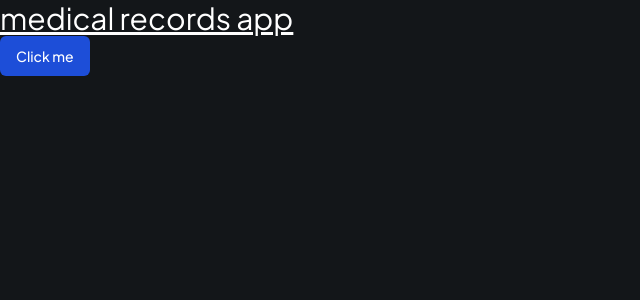
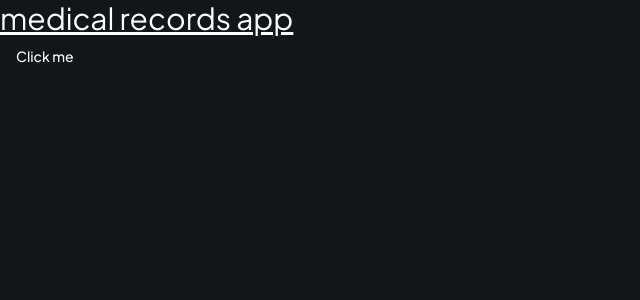
Before and after one commit to tnyandoro/health_haven, a Next.js app: page / in a window 1280 px wide. Shown: the top 300 px of the page, without its empty margins (0-640 px from the left). Built offline with nearby package versions, Linux system fonts and the light colour scheme.

Commit message:
Add dark theme shadcn

```diff
--- a/app/layout.tsx
+++ b/app/layout.tsx
@@ -1,6 +1,7 @@
 import type { Metadata } from "next";
 import { Plus_Jakarta_Sans } from "next/font/google";
 import "./globals.css";
+import { ThemeProvider } from "@/components/theme-provider";
 
 import {cn} from '@/lib/utils'
 
@@ -22,7 +23,14 @@
 }>) {
   return (
     <html lang="en">
-      <body className={cn('min-h-screen bg-dark-300 font-sans antialiased', fontSans.variable)}>{children}</body>
+      <body className={cn('min-h-screen bg-dark-300 font-sans antialiased', fontSans.variable)}>
+      <ThemeProvider
+        attribute="class"
+        defaultTheme="dark"
+      >
+        {children}
+      </ThemeProvider>
+      </body>
     </html>
   );
 }
--- a/app/page.tsx
+++ b/app/page.tsx
@@ -4,7 +4,7 @@
   return (
     <>
       <div className="text-white text-3xl underline">medical records app</div>
-      <Button className='text-white bg-blue-700'>Click me</Button>
+      <Button >Click me</Button>
     </>
   );
 }
--- /dev/null
+++ b/components/theme-provider.tsx
@@ -0,0 +1,9 @@
+"use client"
+
+import * as React from "react"
+import { ThemeProvider as NextThemesProvider } from "next-themes"
+import { type ThemeProviderProps } from "next-themes/dist/types"
+
+export function ThemeProvider({ children, ...props }: ThemeProviderProps) {
+  return <NextThemesProvider {...props}>{children}</NextThemesProvider>
+}
--- a/package.json
+++ b/package.json
@@ -14,6 +14,7 @@
     "clsx": "^2.1.1",
     "lucide-react": "^0.403.0",
     "next": "14.2.4",
+    "next-themes": "^0.3.0",
     "react": "^18",
     "react-dom": "^18",
     "tailwind-merge": "^2.4.0",
```
Also changed, not shown: 1 other file (tests, documents, lock files or other folders).
